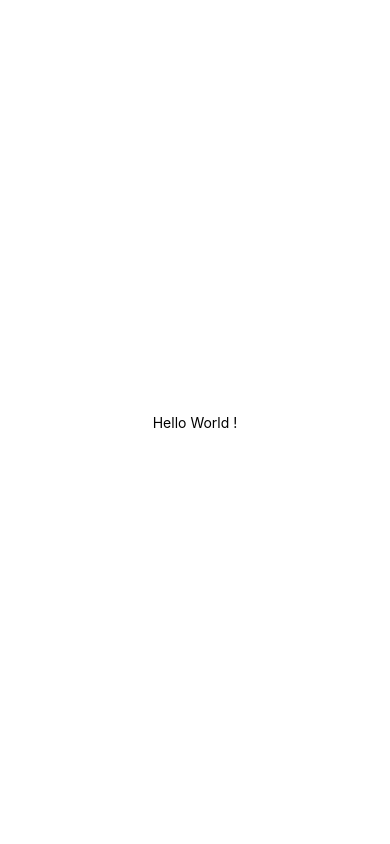
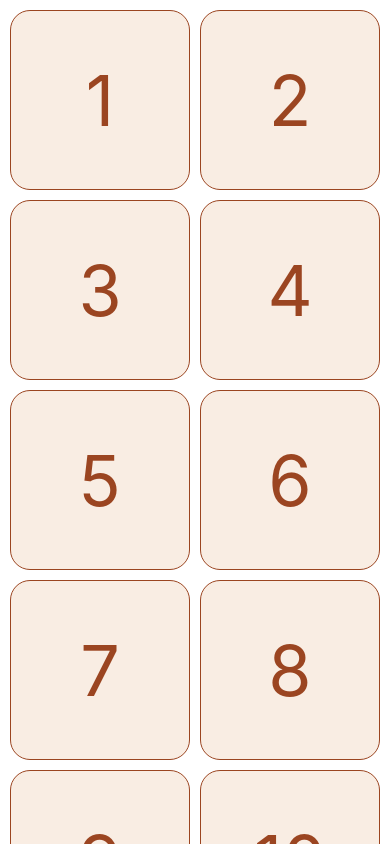
Before and after one commit to AjaySinghPanwar/DEVember-Projects, a React Native app: screen / in a window 390 px wide. Built offline with nearby package versions, Linux system fonts and the light colour scheme.

Commit message:
Added advent calendar list

```diff
--- a/App.tsx
+++ b/App.tsx
@@ -1,11 +1,21 @@
-import { StatusBar } from 'expo-status-bar';
-import { StyleSheet, Text, View } from 'react-native';
+import { StatusBar } from "expo-status-bar";
+import { FlatList, StyleSheet, View } from "react-native";
+import DayListItem from "./src/components/DayListItem";
+
+const days = [...Array(24)].map((_value, index) => index + 1);
 
 export default function App() {
   return (
     <View style={styles.container}>
-      <Text>Hello World !</Text>
       <StatusBar style="auto" />
+
+      <FlatList
+        data={days}
+        contentContainerStyle={styles.content}
+        columnWrapperStyle={styles.column}
+        numColumns={2}
+        renderItem={({ item }) => <DayListItem day={item} />}
+      />
     </View>
   );
 }
@@ -13,8 +23,31 @@
 const styles = StyleSheet.create({
   container: {
     flex: 1,
-    backgroundColor: '#fff',
-    alignItems: 'center',
-    justifyContent: 'center',
+    backgroundColor: "#fff",
+  },
+
+  content: {
+    gap: 10,
+    padding: 10,
+  },
+
+  column: {
+    gap: 10,
+  },
+
+  box: {
+    flex: 1,
+    aspectRatio: 1,
+    backgroundColor: "#F9EDE3",
+    borderWidth: StyleSheet.hairlineWidth,
+    borderColor: "#9B4521",
+    borderRadius: 20,
+    justifyContent: "center",
+    alignItems: "center",
+  },
+
+  text: {
+    color: "#9B4521",
+    fontSize: 70,
   },
 });
--- /dev/null
+++ b/src/components/DayListItem.tsx
@@ -0,0 +1,34 @@
+import { View, Text, StyleSheet } from "react-native";
+import React from "react";
+
+type DayListItem = {
+  day: number;
+};
+
+const DayListItem = ({ day }: DayListItem) => {
+  return (
+    <View style={styles.box}>
+      <Text style={styles.text}>{day}</Text>
+    </View>
+  );
+};
+
+export default DayListItem;
+
+const styles = StyleSheet.create({
+  box: {
+    flex: 1,
+    aspectRatio: 1,
+    backgroundColor: "#F9EDE3",
+    borderWidth: StyleSheet.hairlineWidth,
+    borderColor: "#9B4521",
+    borderRadius: 20,
+    justifyContent: "center",
+    alignItems: "center",
+  },
+
+  text: {
+    color: "#9B4521",
+    fontSize: 70,
+  },
+});
```
